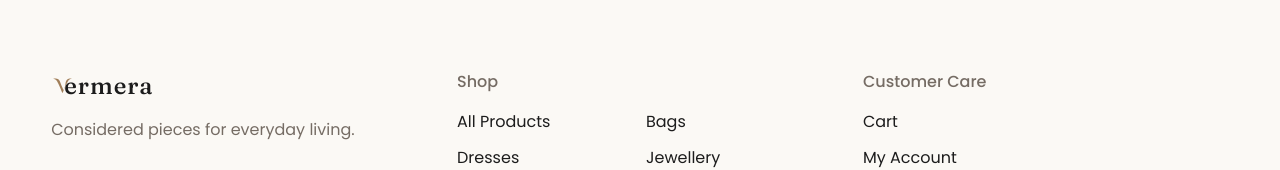
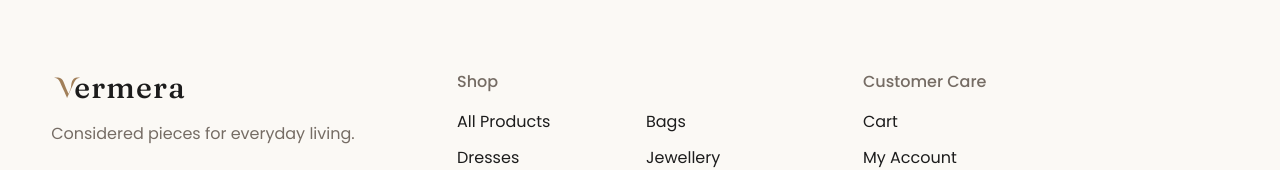
Before and after one commit to HaythamSaba/vermera, a React (Vite) app: page /about in a window 1280 px wide. Shown: the part 2018-2188 px from the top of the page. Built offline with nearby package versions, Linux system fonts and the light colour scheme.

Commit message:
changing size attr. in Logo in footer component

```diff
--- a/src/ui/Footer.jsx
+++ b/src/ui/Footer.jsx
@@ -12,7 +12,7 @@ const Footer = () => {
 
       <div className="container-foundation grid gap-10 sm:grid-cols-2 lg:grid-cols-3 py-12 lg:py-20">
         <div>
-          <Logo size="compact" className="mb-4" />
+          <Logo size="default" className="mb-4" />
           <p className="text-taupe max-w-xs">
             Considered pieces for everyday living.
           </p>
```
